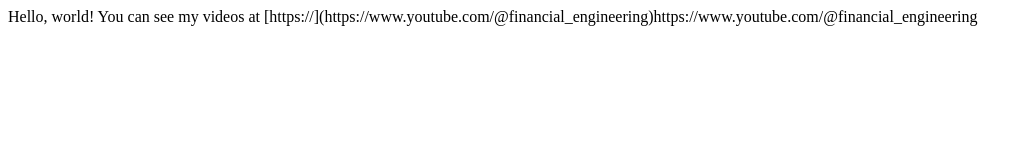
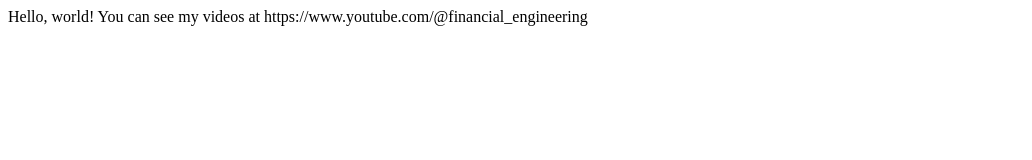
Before and after one commit to financial-engineering-at-Yonsei/financial-engineering-at-yonsei.github.io, a plain HTML site: page index.html in a window 1280 px wide. Shown: the whole page, without its empty margins (0-1032 px from the left). Drawn offline with Linux system fonts and the light colour scheme.

Commit message:
Update index.html

```diff
--- a/index.html
+++ b/index.html
@@ -6,6 +6,6 @@
     </head>
     <body>
         Hello, world!
-        You can see my videos at [https://](https://www.youtube.com/@financial_engineering)https://www.youtube.com/@financial_engineering
+        You can see my videos at https://www.youtube.com/@financial_engineering
     </body>
 </html>
```
